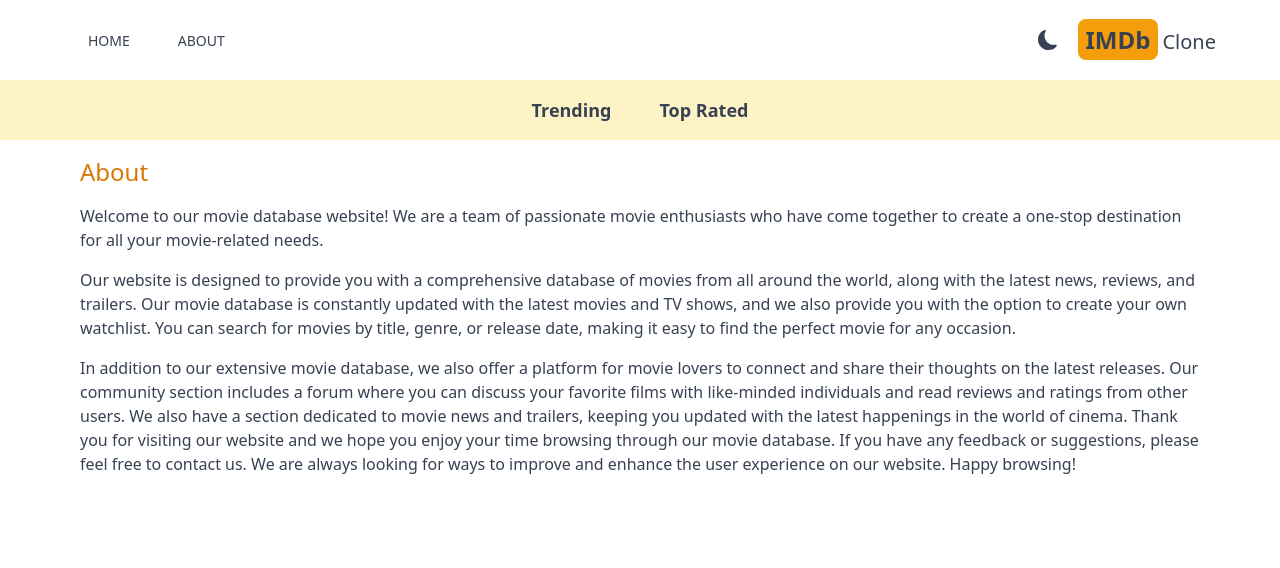
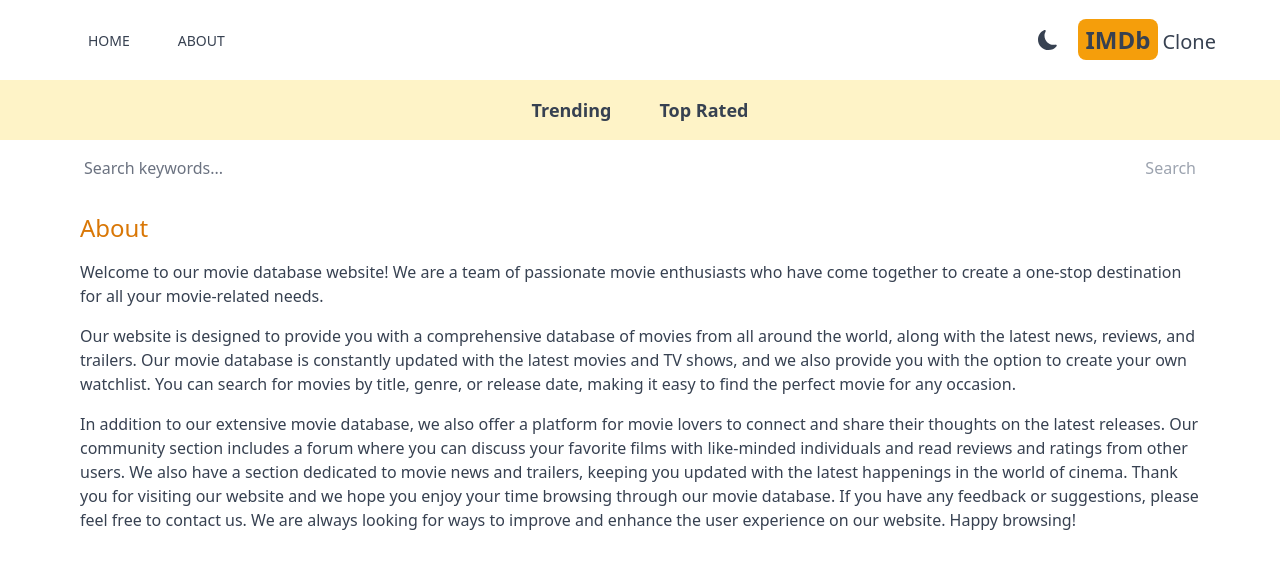
Before and after one commit to Alkthaes/imdb, a Next.js app: page /about in a window 1280 px wide. Shown: the top 568 px of the page. Built offline with nearby package versions, Linux system fonts and the light colour scheme.

Commit message:
add search functionnality

```diff
--- /dev/null
+++ b/src/app/components/SearchBox.jsx
@@ -0,0 +1,39 @@
+'use client';
+import React, { useState } from 'react';
+import { useRouter } from 'next/navigation';
+
+export default function SearchBox() {
+  const [search, setSearch] = useState('');
+
+  const router = useRouter();
+
+  function handleSubmit(e) {
+    e.preventDefault();
+    if (!search) return;
+    router.push(`/search/${search}`);
+  }
+
+  return (
+    <form
+      className='flex max-w-6xl mx-auto justify-between items-center px-5'
+      onSubmit={handleSubmit}
+    >
+      <input
+        value={search}
+        onChange={(e) => setSearch(e.target.value)}
+        type='text'
+        name='search'
+        id='search'
+        placeholder='Search keywords...'
+        className='w-full h-14 rounded-sm placeholder-gray-500 outline-none bg-transparent flex-1'
+      />
+      <button
+        disabled={!search}
+        type='submit'
+        className='text-amber-600 disabled:text-gray-400'
+      >
+        Search
+      </button>
+    </form>
+  );
+}
--- a/src/app/layout.jsx
+++ b/src/app/layout.jsx
@@ -1,5 +1,6 @@
 import Header from './components/Header';
 import NavBar from './components/NavBar';
+import SearchBox from './components/SearchBox';
 import './globals.css';
 import Providers from './Providers';
 
@@ -20,7 +21,7 @@
           <NavBar />
 
           {/* Searchbar */}
-
+          <SearchBox />
           {children}
         </Providers>
       </body>
--- /dev/null
+++ b/src/app/search/[searchTerm]/page.jsx
@@ -0,0 +1,25 @@
+import Results from '@/app/components/Results';
+import React from 'react';
+
+export default async function SearchPage({ params }) {
+  const res = await fetch(
+    `https://api.themoviedb.org/3/search/movie?api_key=${process.env.API_KEY}&query=${params.searchTerm}&language=en-US&include_adult=false`
+  );
+
+  if (!res.ok) {
+    throw new Error('Error fetching data');
+  }
+
+  const data = await res.json();
+
+  const results = data.results;
+
+  return (
+    <div>
+      {results && results.length === 0 && (
+        <h1 className='text-center pt-6'>No results found</h1>
+      )}
+      {results && <Results results={results} />}
+    </div>
+  );
+}
```
